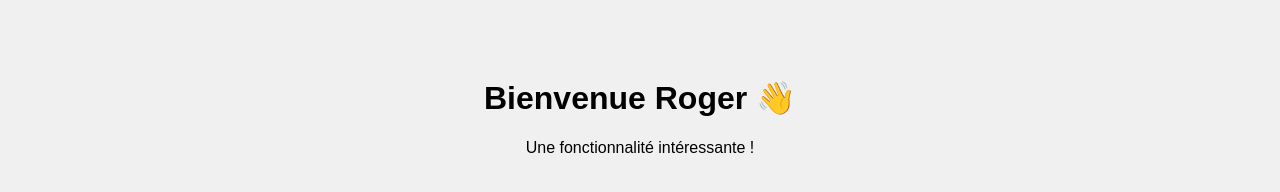
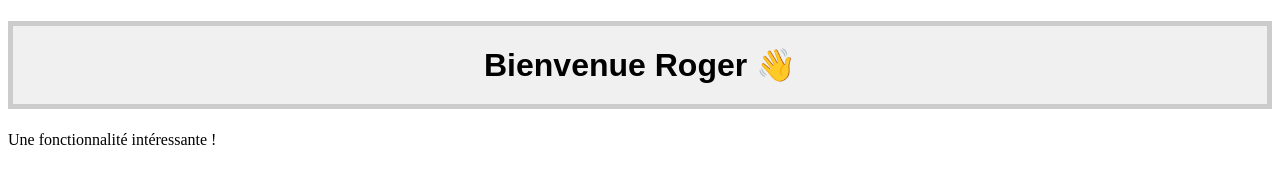
Before and after one commit to Soyer92/mon-site-html, a plain HTML site: page index.html in a window 1280 px wide. Drawn offline with Linux system fonts and the light colour scheme.

Commit message:
Update index.html

```diff
--- a/index.html
+++ b/index.html
@@ -1,15 +1,16 @@
 
 <!DOCTYPE html>
-<html lang="fr">
+<html>
   <head>
     <meta charset="UTF-8">
     <title>Mon site GitHub Pages</title>
     <style>
-    body {
+      h1 {
         font-family: Arial, sans-serif;
-      background-color: #f0f0f0;
+        background-color: #F0F0F0;
         text-align: center;
-      padding: 50px;
+        padding: 20px;
+        border: 5px solid #ccc;
       }
     </style>
   </head>
```
Lines whose indentation alone changed are shown as unchanged.
